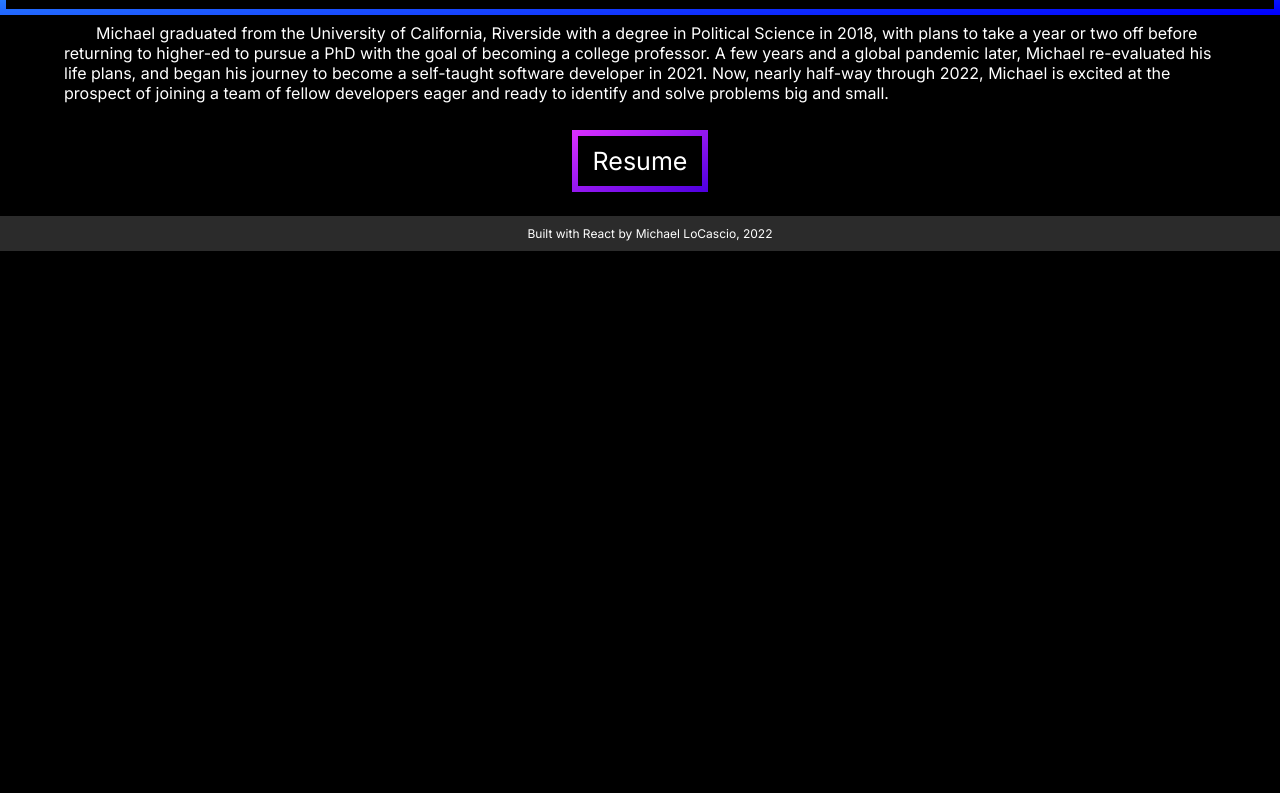
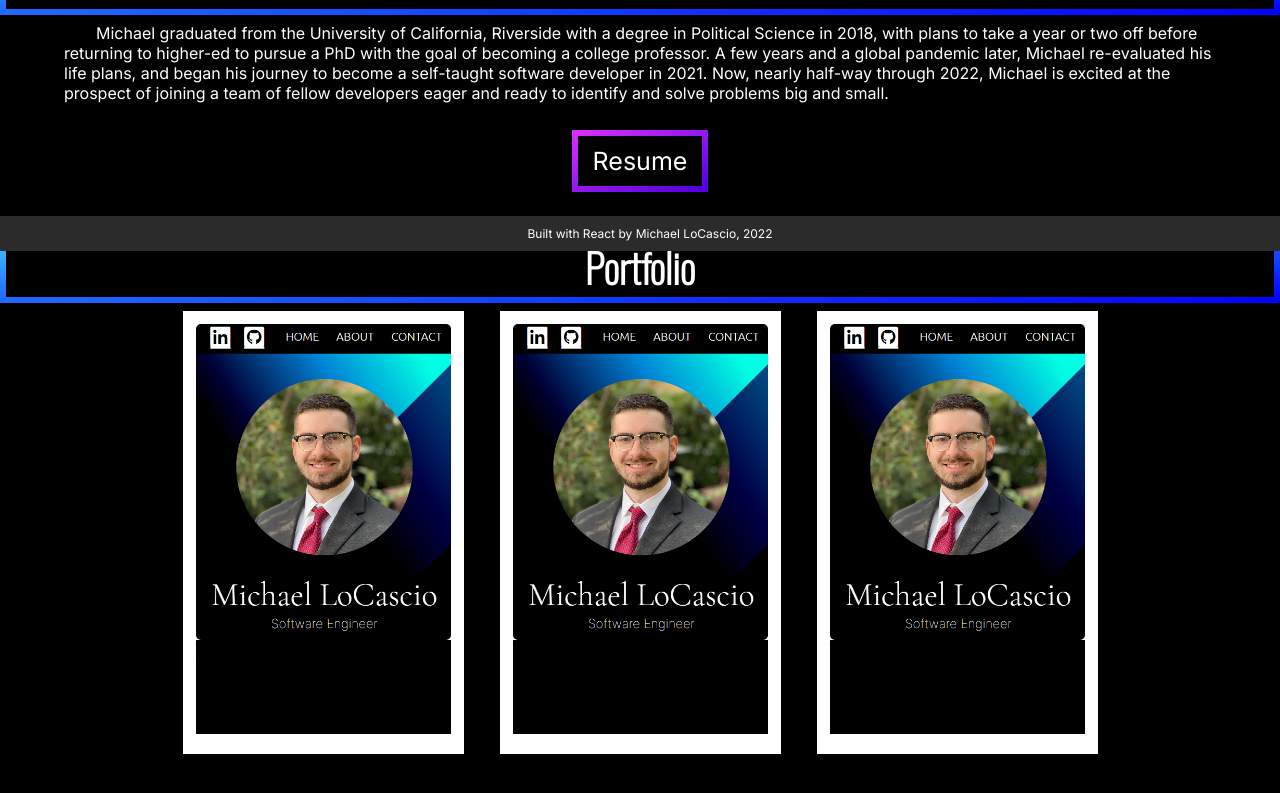
Before and after one commit to Gitmsl/msl-website, a React (Create React App) app: page / in a window 1280 px wide. Shown: the part 549-1342 px from the top of the page. Before the commit the page ends 800 px from the top, so only its background shows below. Built offline with nearby package versions, Linux system fonts and the light colour scheme.

Commit message:
Portfolio section (in progress)
Added new portfolio folder and files, prepping reusable & easy to update portfolio card components. Also added portfolio site screenshot as placeholder image.

```diff
--- a/src/App.js
+++ b/src/App.js
@@ -3,6 +3,7 @@ import Header from "./header/Header"
 import About from "./about/About"
 import Footer from "./footer/Footer"
 import Resume from "./resume/Resume"
+import Portfolio from "./portfolio/Portfolio"
 
 function App() {
   return (
@@ -11,6 +12,7 @@ function App() {
       <Header />
       <About />
       <Resume />
+      <Portfolio />
       <Footer />
     </>
   );
--- /dev/null
+++ b/src/portfolio/Portfolio.jsx
@@ -0,0 +1,17 @@
+import React from 'react'
+import "./portfolio.css"
+import PortfolioItem from "./PortfolioItem"
+
+export default function Portfolio() {
+    return(
+        <div>
+            <h1 className="portfolioTitle">Portfolio</h1>
+        <div className="portfolio">
+
+            <PortfolioItem />
+            <PortfolioItem />
+            <PortfolioItem />
+        </div>
+        </div>
+    )
+}
--- /dev/null
+++ b/src/portfolio/PortfolioItem.jsx
@@ -0,0 +1,20 @@
+import React from "react"
+import "./portfolio.css"
+import imageSrc from '../images/PortfolioSiteSs.png'
+
+export default function PortfolioItem() {
+    return(
+        <div className="portfolioItem">
+                <img src={imageSrc} className="portfolioImg" alt="Project preview"/>
+                <h3 className="projTitle">Project Title</h3>
+                <div className="itemDescription">
+                    <p>Description of project</p>
+                    <ul className="techUsed">
+                        <li>React.js</li>
+                        <li>HTML</li>
+                        <li>CSS</li>
+                    </ul>
+                </div>
+        </div>
+    )
+}
--- /dev/null
+++ b/src/portfolio/portfolio.css
@@ -0,0 +1,37 @@
+.portfolio {
+    display: flex;
+    justify-content: center;
+    /* flex-wrap: wrap; */
+    gap: 36px;
+}
+
+.portfolioTitle {
+    color: white;
+    text-align: center;
+    font-family: 'Oswald', sans-serif;
+    font-size: 2.5rem;
+    border: solid 6px ; /*placeholder section separator*/
+    border-image-source: linear-gradient(to bottom right, rgb(66, 205, 255), rgb(0, 0, 255) );
+    border-image-slice: 4;
+    margin: 0 0 8px;
+}
+
+.portfolioItem {
+    flex-basis: 255px;
+    box-shadow: 1px 1px 8px rgba(0, 0, 0, 0.25);
+    /* border-radius: 10px; */
+    display: flex;
+    flex-direction: column;
+    padding: 13px;
+    padding-bottom: 20px;
+    margin-bottom: 48px;
+    background-color: rgb(255, 255, 255);
+}
+
+.portfolioImg {
+    width: 100%;
+    height: auto;
+    align-self: center;
+    border-radius: 5px;
+    object-fit: cover;
+}
```
Also changed, not shown: src/images/PortfolioSiteSs.png (added).
